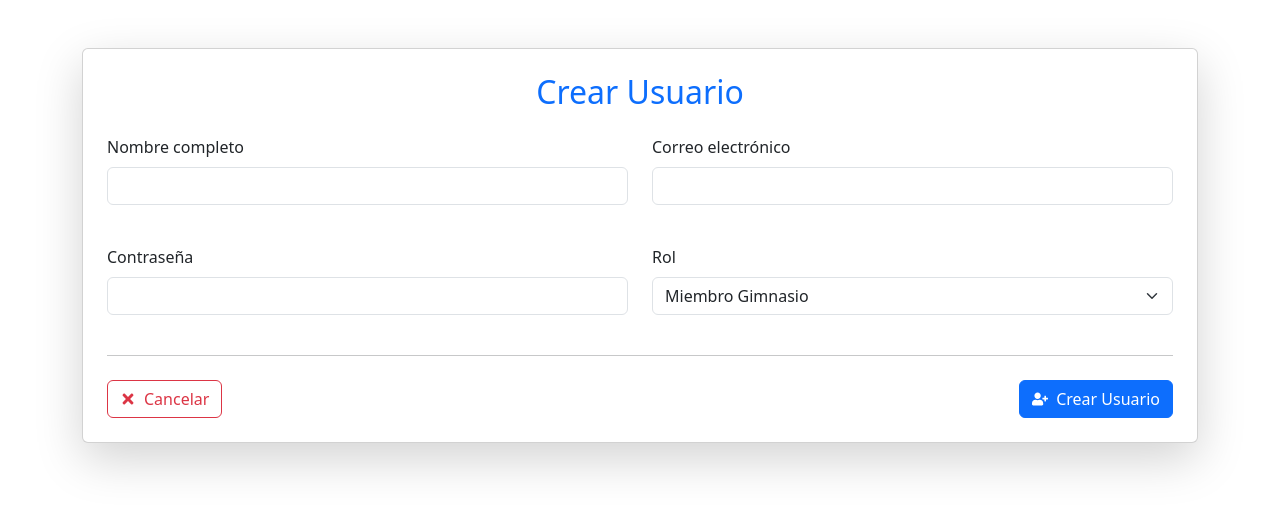
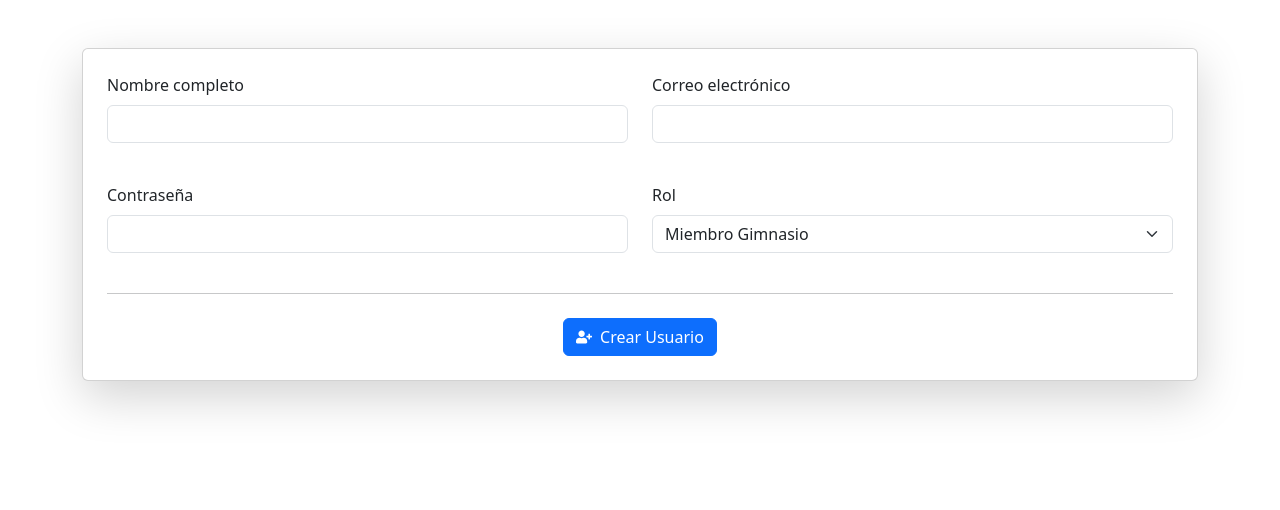
Before and after one commit to MauricioGonzal/FEwebApplicationPE, a React (Create React App) app in the folder Puraesencia/: page /create-user in a window 1280 px wide. Shown: the top 510 px of the page. Built offline with nearby package versions, Linux system fonts and the light colour scheme; sample sign-in values are in the browser's storage.

Commit message:
Arreglos en vistas y listados

```diff
--- a/Puraesencia/src/components/AdminNav.jsx
+++ b/Puraesencia/src/components/AdminNav.jsx
@@ -17,18 +17,16 @@ const AdminNav = () => {
                         <FaUser />
                     </button>
                     <ul className="dropdown-menu dropdown-menu-end">
+                        <li><button className="dropdown-item" onClick={() => navigate("/user-table")}>Usuarios</button></li>
+                        <li><button className="dropdown-item" onClick={() => navigate('/products')}>Productos</button></li>
+                        <li><button className="dropdown-item" onClick={() => navigate("/price-list")}>Precios Membresias</button></li>
+                        <li><button className="dropdown-item" onClick={() => navigate("/classes-schedule")}>Grilla de clases</button></li>
                         <li><button className="dropdown-item" onClick={() => navigate('/overdue-payments')}>Cuotas Vencidas</button></li>
-                        <li><button className="dropdown-item" onClick={() => navigate('/create-user')}>Crear Usuario</button></li>
-                        <li><button className="dropdown-item" onClick={() => navigate('/products')}>Productos</button></li>
-                        <li><button className="dropdown-item" onClick={() => navigate("/price-list")}>Precios</button></li>
-                        <li><button className="dropdown-item" onClick={() => navigate("/user-table")}>Usuarios</button></li>
-                        <li><button className="dropdown-item" onClick={() => navigate("/salary")}>Sueldos</button></li>
+                        <li><button className="dropdown-item" onClick={() => navigate("/daily-closures")}>Cierres Diarios</button></li>
                         <li><button className="dropdown-item" onClick={() => navigate("/monthly-closures")}>Cierres Mensuales</button></li>
                         <li><button className="dropdown-item" onClick={() => navigate("/create-monthly-closure")}>Crear Cierre Mensual</button></li>
-                        <li><button className="dropdown-item" onClick={() => navigate("/daily-closures")}>Cierres Diarios</button></li>
+                        <li><button className="dropdown-item" onClick={() => navigate("/salary")}>Sueldos</button></li>
                         <li><button className="dropdown-item" onClick={() => navigate("/fixed-expenses")}>Gastos</button></li>
-                        <li><button className="dropdown-item" onClick={() => navigate("/stock-management")}>Inventario</button></li>
-                        <li><button className="dropdown-item" onClick={() => navigate("/classes-schedule")}>Grilla de clases</button></li>
                         <li><button className="dropdown-item" onClick={() => navigate("/changepass")}>Cambiar Contraseña</button></li>
                         <li><button className="dropdown-item" onClick={() => logout(navigate)}>Cerrar Sesion</button></li>
                     </ul>
--- a/Puraesencia/src/components/UserTable.jsx
+++ b/Puraesencia/src/components/UserTable.jsx
@@ -5,6 +5,7 @@ import api from "../Api";
 import { toast } from "react-toastify";
 import { Modal, Button, Form} from "react-bootstrap";
 import ErrorModal from "../components/ErrorModal";
+import CreateUserForm from "../pages/CreateUserForm";
 
 const UserTable = () => {
   const [search, setSearch] = useState("");
@@ -73,6 +74,8 @@ const UserTable = () => {
   return (
     <div className="container mt-4">
       <h2 className="text-center mb-4">Gestión de Usuarios</h2>
+      <CreateUserForm/>
+
       <div className="input-group mb-3">
         <input type="text" className="form-control" placeholder="Buscar usuario..." value={search} onChange={(e) => setSearch(e.target.value)} />
       </div>
--- a/Puraesencia/src/pages/ClientGymDashboard.jsx
+++ b/Puraesencia/src/pages/ClientGymDashboard.jsx
@@ -70,6 +70,7 @@ const ClientGymDashboard = () => {
         // Verificar estado de pago
         api.get(`/payments/overduePayments/${decoded.id}`)
             .then(response => {
+                console.log(response.data);
                 if (response.data.length > 0) {
                     setHasPendingPayment(true);
                 }
@@ -166,7 +167,7 @@ const ClientGymDashboard = () => {
         return <div className="text-center mt-5"><h4>Cargando rutina...</h4></div>;
     }
 
-    if (routine === "") {
+    /*if (routine === "") {
         return (
             <div className="container d-flex justify-content-center align-items-center" style={{ height: "100vh" }}>
                 <div className="text-center p-4 border rounded shadow-lg" style={{ backgroundColor: "#f8f9fa" }}>
@@ -175,7 +176,7 @@ const ClientGymDashboard = () => {
                 </div>
             </div>
         );
-    }
+    }*/
 
     return (
         <div className="container-fluid">
@@ -184,6 +185,14 @@ const ClientGymDashboard = () => {
                     ⚠️ Tienes una cuota vencida. Por favor, regulariza tu pago.
                 </div>
             )}
+            {routine === "" &&
+                <div className="container d-flex justify-content-center align-items-center" style={{ height: "100vh" }}>
+                    <div className="text-center p-4 border rounded shadow-lg" style={{ backgroundColor: "#f8f9fa" }}>
+                        <h4 className="text-danger fw-bold">🚨 No tienes una rutina asignada</h4>
+                        <p className="text-muted">Por favor, contacta a tu entrenador para obtener una.</p>
+                    </div>
+                </div>
+            }
 
             <div className="container mt-4">
                 <div className="row">
--- a/Puraesencia/src/pages/CreateUserForm.jsx
+++ b/Puraesencia/src/pages/CreateUserForm.jsx
@@ -46,10 +46,8 @@ const CreateUserForm = () => {
 
 
   return (
-    <div className="container mt-5">
+    <div className="container mt-5 mb-5">
       <Card className="shadow-lg p-4">
-        <h2 className="text-center mb-4 text-primary">Crear Usuario</h2>
-
         {/* Barra de progreso */}
         <Form onSubmit={handleSubmit}>
           <Row className="mb-4">
@@ -89,11 +87,7 @@ const CreateUserForm = () => {
             </Col>
           </Row>
           <hr />
-          <div className="d-flex justify-content-between mt-4">
-            <Button variant="outline-danger" onClick={() => navigate('/')} className="d-flex align-items-center">
-              <FaTimes className="me-2" /> Cancelar
-            </Button>
-
+          <div className="d-flex justify-content-center mt-4">
             <Button type="submit" variant="primary" className="d-flex align-items-center">
               <FaUserPlus className="me-2" /> Crear Usuario
             </Button>
--- a/Puraesencia/src/pages/PriceForm.jsx
+++ b/Puraesencia/src/pages/PriceForm.jsx
@@ -17,7 +17,7 @@ const PriceForm = ({ onAddPrice }) => {
 
   useEffect(() => {
     api
-      .get("/transaction-categories")
+      .get("/transaction-categories/payments")
       .then((response) => {
         setCategories(response.data);
       })
--- a/Puraesencia/src/pages/PriceList.jsx
+++ b/Puraesencia/src/pages/PriceList.jsx
@@ -16,7 +16,7 @@ const PriceList = () => {
   // Cargar precios desde el backend
   useEffect(() => {
     api
-      .get("/pricelists")
+      .get("/pricelists/payments")
       .then((response) => {
         setPrices(response.data);
       })
--- a/Puraesencia/src/pages/UserGymTable.jsx
+++ b/Puraesencia/src/pages/UserGymTable.jsx
@@ -42,7 +42,12 @@ const UserGymAttendance = () => {
         .then((response) => {
             if (response.data) { // Asegura que funcione con true, "true" o cualquier truthy
                 setSelectedUserForDueDate(userId); // Guardar el usuario para actualizar la cuota
-                setDueDate(new Date().toISOString().split("T")[0]); // Fecha de hoy
+                const today = new Date();
+                const localDate = new Date(today.getTime() - today.getTimezoneOffset() * 60000)
+                .toISOString()
+                .split("T")[0];
+
+                setDueDate(localDate);
                 setShowModalDueDate(true); // Mostrar el modal
             }
         api.post("/attendance", { userId, attendanceTypeId: 1 })
```
